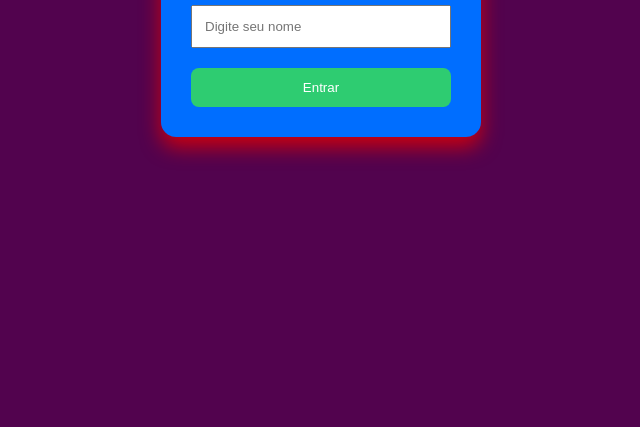
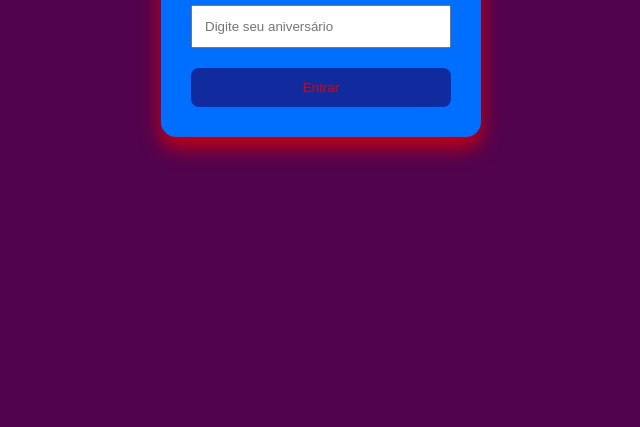
Before and after one commit to alexandreoliveirajose-gif/PWAA1, a plain HTML site: page index.html in a window 1280 px wide. Shown: the part 373-800 px from the top of the page, without its empty margins (319-959 px from the left). Drawn offline with Linux system fonts and the light colour scheme.

Commit message:
Add files via upload

```diff
--- a/index.html
+++ b/index.html
@@ -18,7 +18,7 @@
 <input
 type="text"
 id="nome"
-placeholder="Digite seu nome">
+placeholder="Digite seu aniversário">
 
 <button onclick="entrar()">
 
--- a/style.css
+++ b/style.css
@@ -51,9 +51,9 @@
 
     padding:12px;
 
-    background:#2ecc71;
+    background:#112b9e;
 
-    color:white;
+    color:rgb(226, 0, 0);
 
     border:none;
 
```
